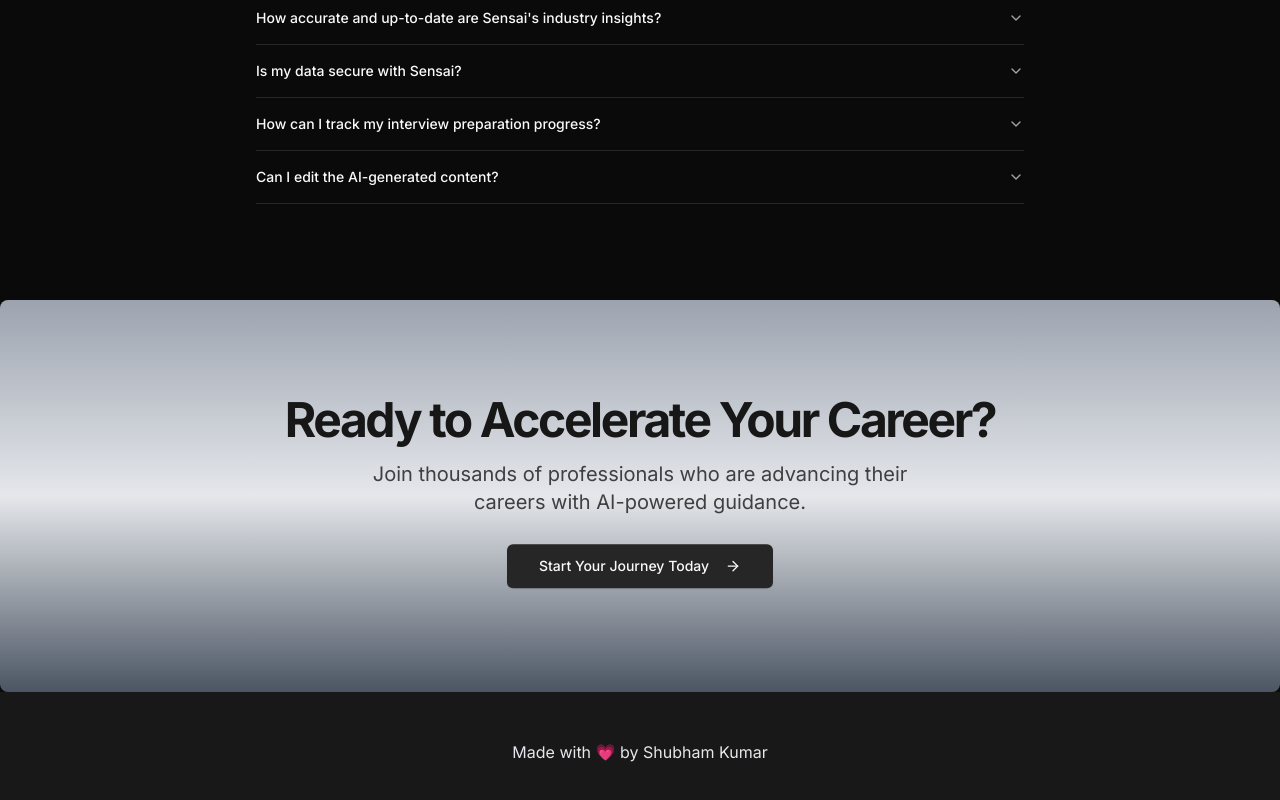
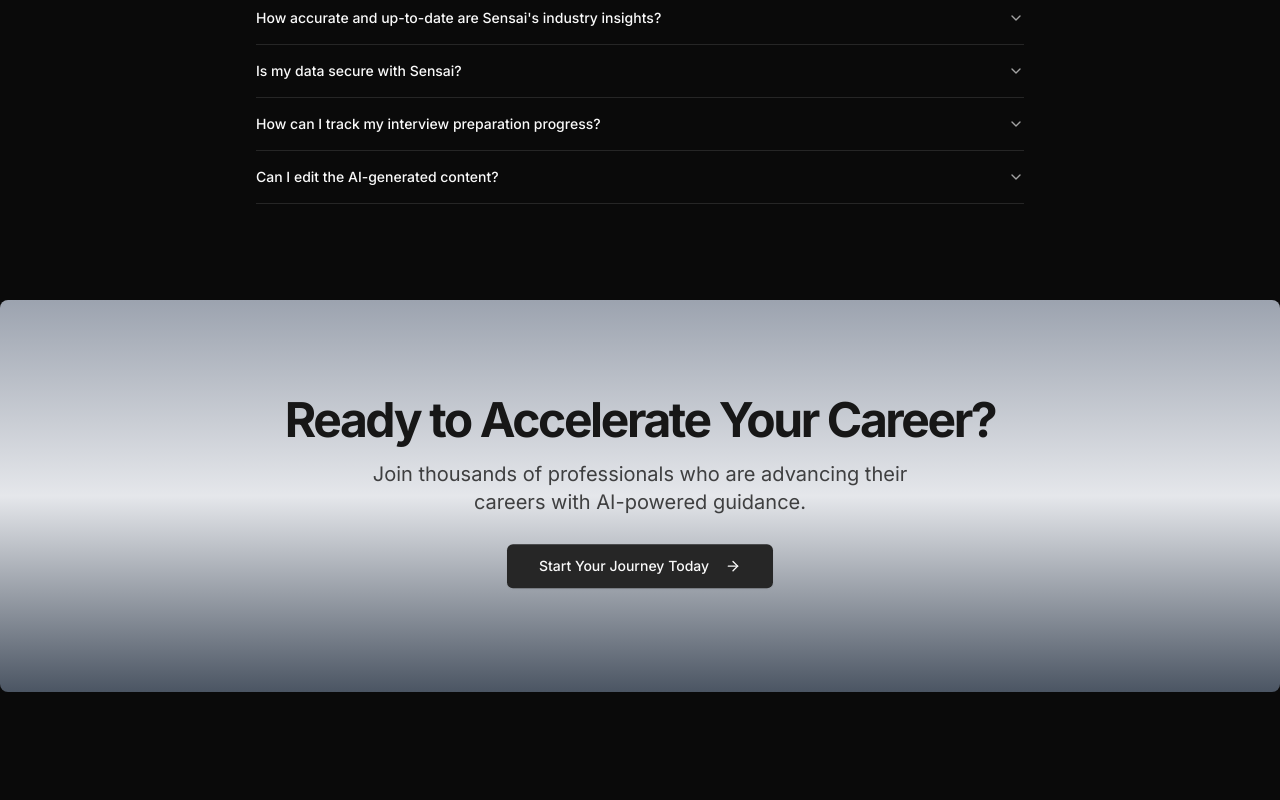
Before and after one commit to SHUBHAMKUMAR1407/Saarthi, a React (Vite) app in the folder frontend/: page / in a window 1280 px wide. Shown: the part 3356-4156 px from the top of the page. After the commit the page ends 4048 px from the top, so only its background shows below. Built offline with nearby package versions, Linux system fonts and the light colour scheme; no server answers.

Commit message:
chore: remove footer branding from root layout

```diff
--- a/frontend/src/RootLayout.jsx
+++ b/frontend/src/RootLayout.jsx
@@ -27,12 +27,6 @@ export default function RootLayout() {
                     <Outlet />
                 </main>
                 <Toaster richColors />
-
-                <footer className="bg-muted/50 py-12">
-                    <div className="container mx-auto px-4 text-center text-gray-200">
-                        <p>Made with 💗 by Shubham Kumar</p>
-                    </div>
-                </footer>
             </ThemeProvider>
         </ClerkProvider>
     );
```
